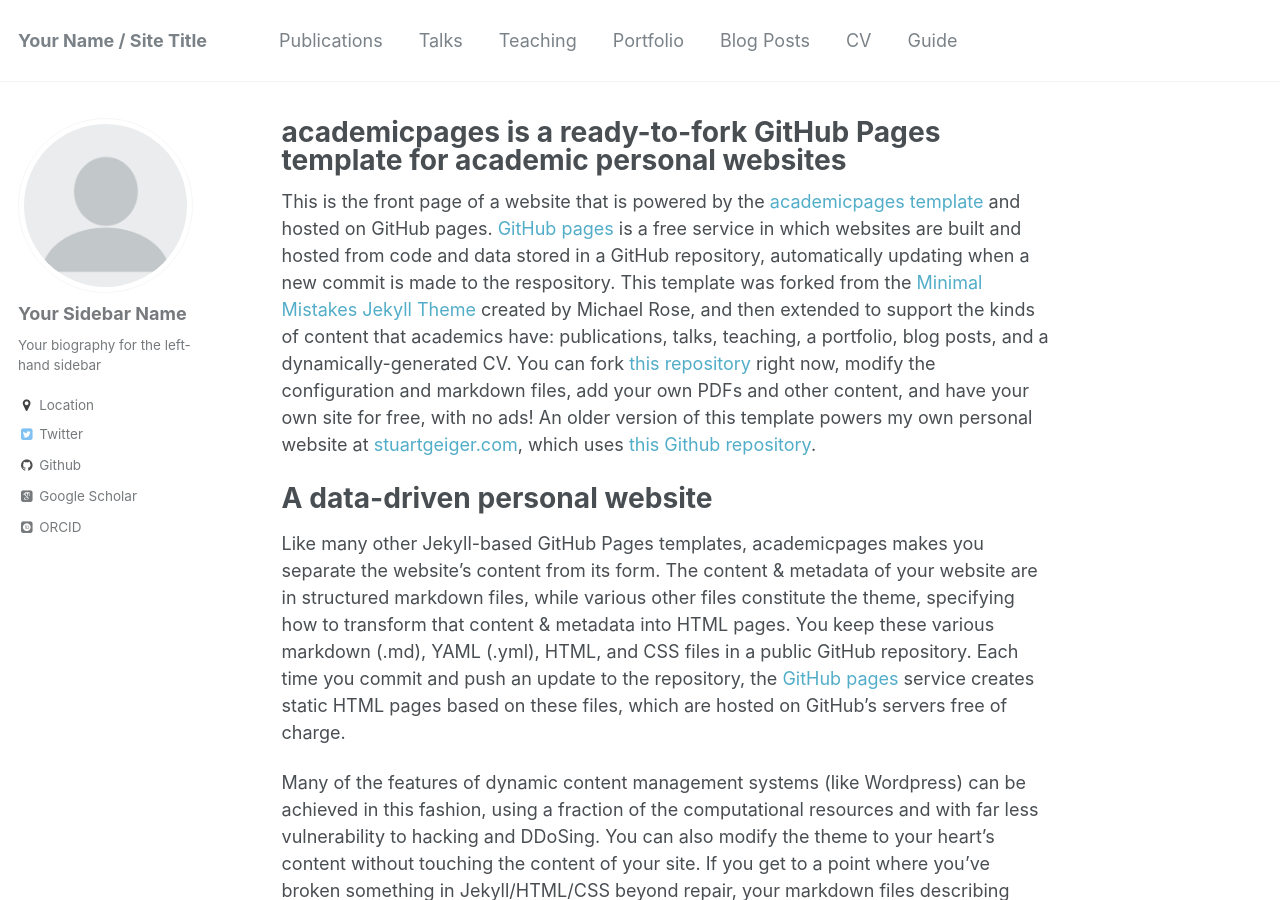
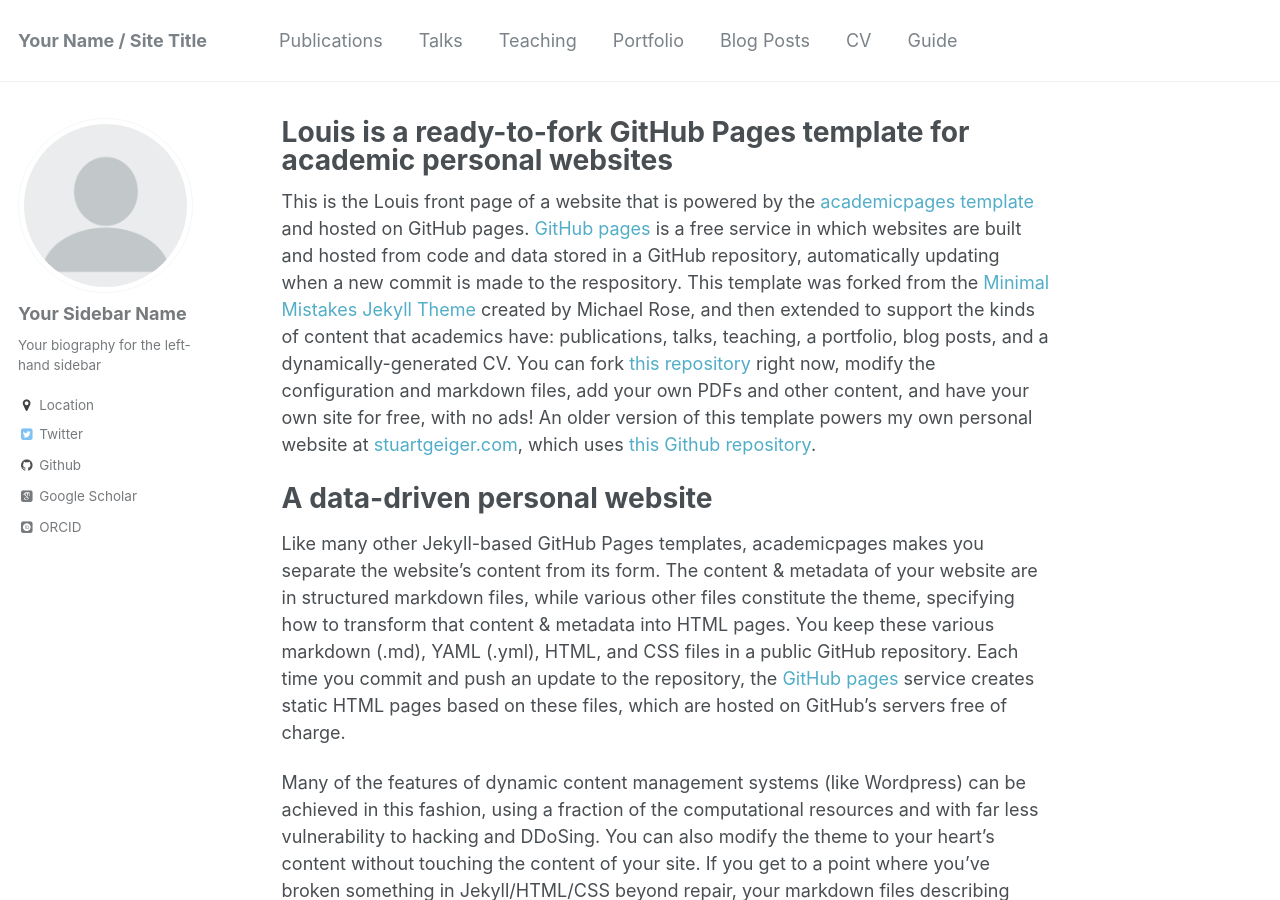
Before and after one commit to LouisLChen/LouisLChen.github.io, a Jekyll site: the page built from _pages/about.md, in a window 1280 px wide and 900 px high. Built offline with Jekyll 4.4.1, drawn with Linux system fonts in a browser that asks for light colours; some web fonts are replaced.

Commit message:
second version

```diff
--- a/_pages/about.md
+++ b/_pages/about.md
@@ -1,6 +1,6 @@
 ---
 permalink: /
-title: "academicpages is a ready-to-fork GitHub Pages template for academic personal websites"
+title: "Louis is a ready-to-fork GitHub Pages template for academic personal websites"
 excerpt: "About me"
 author_profile: true
 redirect_from:
@@ -8,7 +8,7 @@
   - /about.html
 ---
 
-This is the front page of a website that is powered by the [academicpages template](https://github.com/academicpages/academicpages.github.io) and hosted on GitHub pages. [GitHub pages](https://pages.github.com) is a free service in which websites are built and hosted from code and data stored in a GitHub repository, automatically updating when a new commit is made to the respository. This template was forked from the [Minimal Mistakes Jekyll Theme](https://mmistakes.github.io/minimal-mistakes/) created by Michael Rose, and then extended to support the kinds of content that academics have: publications, talks, teaching, a portfolio, blog posts, and a dynamically-generated CV. You can fork [this repository](https://github.com/academicpages/academicpages.github.io) right now, modify the configuration and markdown files, add your own PDFs and other content, and have your own site for free, with no ads! An older version of this template powers my own personal website at [stuartgeiger.com](http://stuartgeiger.com), which uses [this Github repository](https://github.com/staeiou/staeiou.github.io).
+This is the Louis front page of a website that is powered by the [academicpages template](https://github.com/academicpages/academicpages.github.io) and hosted on GitHub pages. [GitHub pages](https://pages.github.com) is a free service in which websites are built and hosted from code and data stored in a GitHub repository, automatically updating when a new commit is made to the respository. This template was forked from the [Minimal Mistakes Jekyll Theme](https://mmistakes.github.io/minimal-mistakes/) created by Michael Rose, and then extended to support the kinds of content that academics have: publications, talks, teaching, a portfolio, blog posts, and a dynamically-generated CV. You can fork [this repository](https://github.com/academicpages/academicpages.github.io) right now, modify the configuration and markdown files, add your own PDFs and other content, and have your own site for free, with no ads! An older version of this template powers my own personal website at [stuartgeiger.com](http://stuartgeiger.com), which uses [this Github repository](https://github.com/staeiou/staeiou.github.io).
 
 A data-driven personal website
 ======
```
